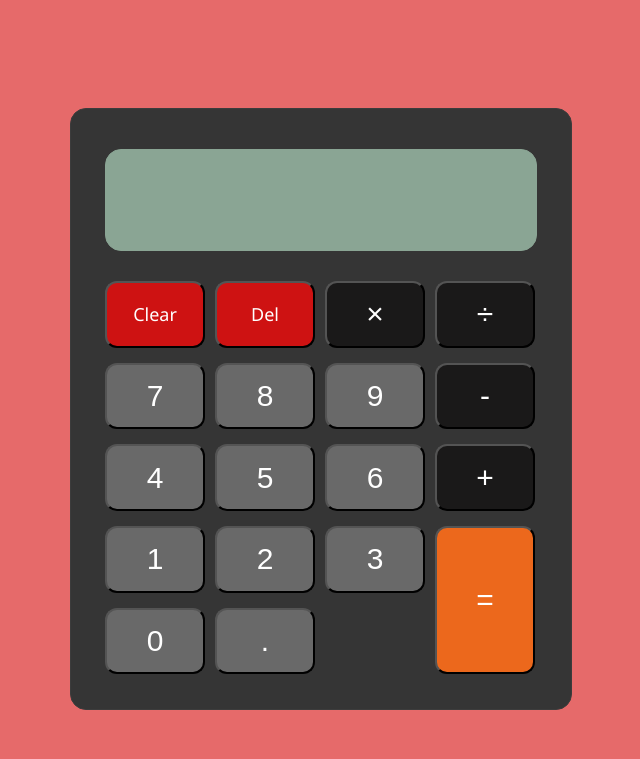
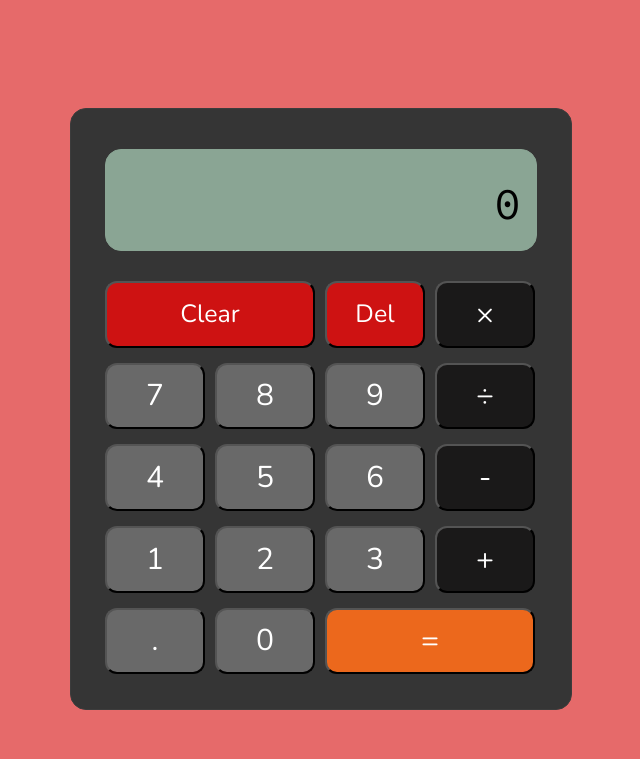
Before and after one commit to Chloeh24/calculator, a plain HTML site: page index.html in a window 1280 px wide. Shown: the whole page, without its empty margins (378-1018 px from the left). Drawn offline with nearby package versions, Linux system fonts and the light colour scheme.

Commit message:
update css and js

```diff
--- a/index.html
+++ b/index.html
@@ -5,33 +5,37 @@
     <meta name="viewport" content="width=device-width, initial-scale=1.0">
     <meta http-equiv="X-UA-Compatible" content="ie=edge">
     <link href='style.css' type= 'text/css' rel='stylesheet'>
+    <link href="https://fonts.googleapis.com/css?family=Nunito|Source+Code+Pro&display=swap" rel="stylesheet">
+
     <title>Calculator</title>
 </head>
 <body>
     <div id='calculator'>
         <div id='innercalc'>
         <div id ='display'>
-            <div id='displayText'> </div>
+            <div id='displayText'>0</div>
         </div>
         <div class='buttonContainer'>
         <button type='button' id='clear'>Clear</button>
         <button type='button' id='delete'>Del</button>
-        <button type='button' class='calc notNum'>×</button>
-        <button type='button' class='calc notNum'>÷</button>
-        <button type='button' class='calc num'>7</button>
+        <button type='button' class='calc operator' value='*'>×</button>
+        <button type='button' class='calc num' >7</button>
         <button type='button' class='calc num'>8</button>
         <button type='button' class='calc num'>9</button>
-        <button type='button' class='calc notNum'>-</button>
+        <button type='button' class='calc operator' value='/'>÷</button>
         <button type='button' class='calc num'>4</button>
         <button type='button' class='calc num'>5</button>
         <button type='button' class='calc num'>6</button>
-        <button type='button' class='calc notNum'>+</button>
+        <button type='button' class='calc operator' value='-'>-</button>
         <button type='button' class='calc num'>1</button>
         <button type='button' class='calc num'>2</button>
         <button type='button' class='calc num'>3</button>
+        <button type='button' class='calc operator' value='+'>+</button>
+        <button type='button' class='calc' id='decimal'>.</button>
+        <button type='button' class='calc num'>0</button>
         <button type='button' id='equals'>=</button>
-        <button type='button' class='calc num'>0</button>
-        <button type='button' class='calc' id='decimal'>.</button>
+
+
         </div>
         </div>
     </div>
--- a/script.js
+++ b/script.js
@@ -1,8 +1,13 @@
 var display = document.querySelector('#displayText')
 var buttonArr = document.querySelectorAll('.calc')
-var displayValue = '';
+var equalButton = document.querySelector('#equals')
+var displayValue= ''
+
+
 
 //display calculations
+
+
 for (var i=0; i< buttonArr.length; i++){
     buttonArr[i].addEventListener('click', function(){
         displayValue += this.innerHTML;
@@ -11,8 +16,25 @@ for (var i=0; i< buttonArr.length; i++){
 };
 
 //do calculations
+function add(x, y) {
+    return x + y;
+}
 
+function subtract(x,y) {
+    return x - y;
+}
 
+function divide (x, y) {
+    return x / y;
+}
+
+function times(x,y) {
+    return x * y;
+}
+
+function operate(x, y, operator){
+
+}
 
 //clear button
 
--- a/style.css
+++ b/style.css
@@ -34,7 +34,8 @@ body {
     margin-top: 10px;
     padding: 15px;
     color: black;
-    font-size: 36px;
+    font-family: 'Source Code Pro', monospace;
+    font-size: 45px;
     text-align: right;
 }
 
@@ -51,25 +52,32 @@ body {
 button {
     background-color: rgb(105, 105, 105);
     border-radius: 12px;
+    font-family: 'Nunito', sans-serif;
     font-style: bold;
     font-size: 30px;
     color: white;
-    outline: hidden;
+    outline: none;
 }
 
+button::-moz-focus-inner {
+    border: 0;
+ }
 
-.notNum {
+.operator {
     background-color: rgb(26, 25, 25);
 
 }
 
 #equals {
     background-color: rgb(236, 104, 28);
-    grid-row: span 2;
+    grid-column: span 2;
 }
 
 #clear, #delete {
     background-color: rgb(206, 18, 18);
-    font-family: 'Segoe UI', Tahoma, Verdana, sans-serif;
-    font-size: 18px;
+    font-size: 25px;
 }
+
+#clear {
+    grid-column: span 2;
+}
```
